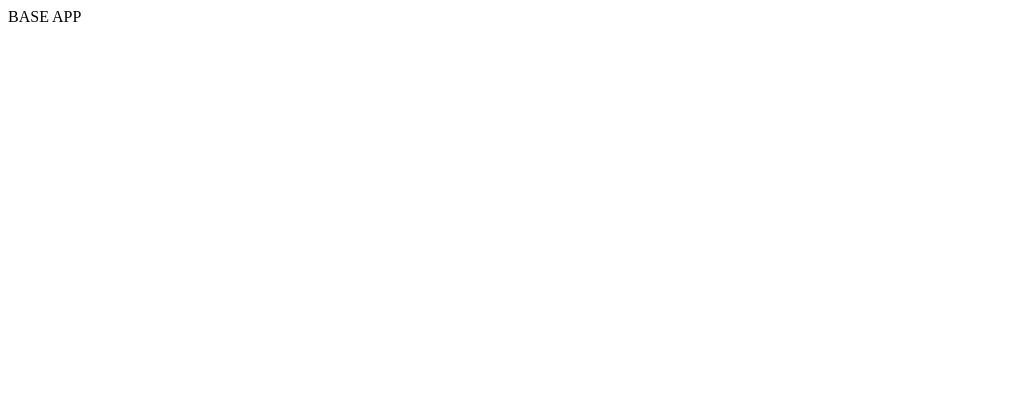
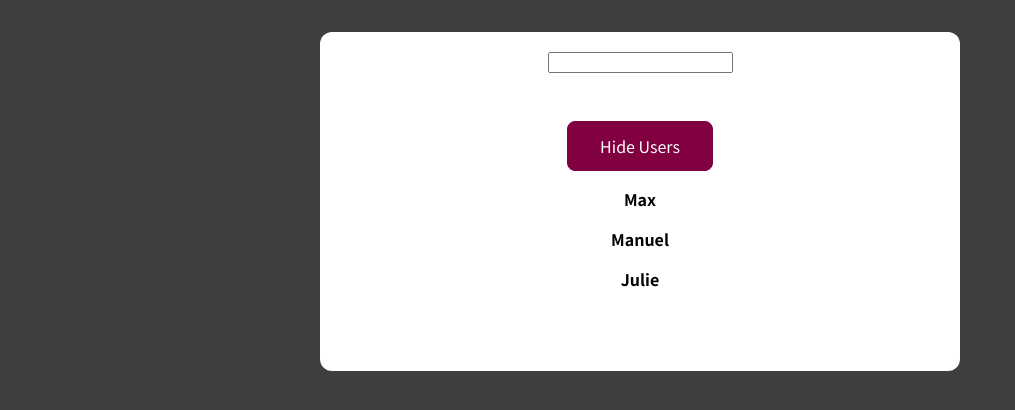
Before and after one commit to vinayak-nk/react_base_app, a React (Create React App) app: page / in a window 1280 px wide. Shown: the top 410 px of the page, without its empty margins (0-1015 px from the left). Built offline with nearby package versions, Linux system fonts and the light colour scheme.

Commit message:
user finder sample app

```diff
--- a/src/App.js
+++ b/src/App.js
@@ -1,7 +1,9 @@
+import UserFinder from './components/UserFinder';
+
 function App() {
   return (
-    <div className="App">
-      BASE APP
+    <div>
+      <UserFinder />
     </div>
   );
 }
--- /dev/null
+++ b/src/components/User.js
@@ -0,0 +1,7 @@
+import classes from './User.module.css';
+
+const User = (props) => {
+  return <li className={classes.user}>{props.name}</li>;
+};
+
+export default User;
--- /dev/null
+++ b/src/components/User.module.css
@@ -0,0 +1,4 @@
+.user {
+  margin: 1rem 0;
+  font-weight: bold;
+}
--- /dev/null
+++ b/src/components/UserFinder.js
@@ -0,0 +1,36 @@
+import { Fragment, useState, useEffect } from 'react';
+
+import Users from './Users';
+import classes from './Users.module.css';
+
+const DUMMY_USERS = [
+  { id: 'u1', name: 'Max' },
+  { id: 'u2', name: 'Manuel' },
+  { id: 'u3', name: 'Julie' },
+];
+
+const UserFinder = () => {
+  const [filteredUsers, setFilteredUsers] = useState(DUMMY_USERS);
+  const [searchTerm, setSearchTerm] = useState('');
+
+  useEffect(() => {
+    setFilteredUsers(
+      DUMMY_USERS.filter((user) => user.name.includes(searchTerm))
+    );
+  }, [searchTerm]);
+
+  const searchChangeHandler = (event) => {
+    setSearchTerm(event.target.value);
+  };
+
+  return (
+    <Fragment>
+      <div className={classes.finder}>
+        <input type='search' onChange={searchChangeHandler} />
+        <Users users={filteredUsers} />
+      </div>
+    </Fragment>
+  );
+};
+
+export default UserFinder;
--- /dev/null
+++ b/src/components/Users.js
@@ -0,0 +1,31 @@
+import { useState } from 'react';
+import User from './User';
+
+import classes from './Users.module.css';
+
+const Users = ({ users }) => {
+  const [showUsers, setShowUsers] = useState(true);
+
+  const toggleUsersHandler = () => {
+    setShowUsers((curState) => !curState);
+  };
+
+  const usersList = (
+    <ul>
+      {users.map((user) => (
+        <User key={user.id} name={user.name} />
+      ))}
+    </ul>
+  );
+
+  return (
+    <div className={classes.users}>
+      <button onClick={toggleUsersHandler}>
+        {showUsers ? 'Hide' : 'Show'} Users
+      </button>
+      {showUsers && usersList}
+    </div>
+  );
+};
+
+export default Users;
--- /dev/null
+++ b/src/components/Users.module.css
@@ -0,0 +1,23 @@
+.users {
+  margin: 2rem auto;
+  background-color: white;
+  padding: 1rem;
+  border-radius: 12px;
+  max-width: 40rem;
+  text-align: center;
+}
+
+.users ul {
+  list-style: none;
+  margin: 0;
+  padding: 0;
+}
+
+.finder {
+  margin: 2rem auto;
+  background-color: white;
+  padding: 1rem;
+  border-radius: 12px;
+  max-width: 40rem;
+  text-align: center;
+}
--- /dev/null
+++ b/src/index.css
@@ -0,0 +1,30 @@
+@import url('https://fonts.googleapis.com/css2?family=Noto+Sans+JP:wght@400;700&display=swap');
+
+* {
+  box-sizing: border-box;
+}
+
+html {
+  font-family: 'Noto Sans JP', sans-serif;
+}
+
+body {
+  margin: 0;
+  background-color: #3f3f3f;
+}
+
+button {
+  font: inherit;
+  cursor: pointer;
+  background-color: #800040;
+  color: white;
+  border: 1px solid #800040;
+  border-radius: 8px;
+  padding: 0.75rem 2rem;
+}
+
+button:hover,
+button:active {
+  background-color: #630032;
+  border-color: #630032;
+}
--- a/src/index.js
+++ b/src/index.js
@@ -1,16 +1,7 @@
-import React from 'react';
 import ReactDOM from 'react-dom/client';
+
+import './index.css';
 import App from './App';
-import reportWebVitals from './reportWebVitals';
 
 const root = ReactDOM.createRoot(document.getElementById('root'));
-root.render(
-  <React.StrictMode>
-    <App />
-  </React.StrictMode>
-);
-
-// If you want to start measuring performance in your app, pass a function
-// to log results (for example: reportWebVitals(console.log))
-// or send to an analytics endpoint. Learn more: https://bit.ly/CRA-vitals
-reportWebVitals();
+root.render(<App />);
```
